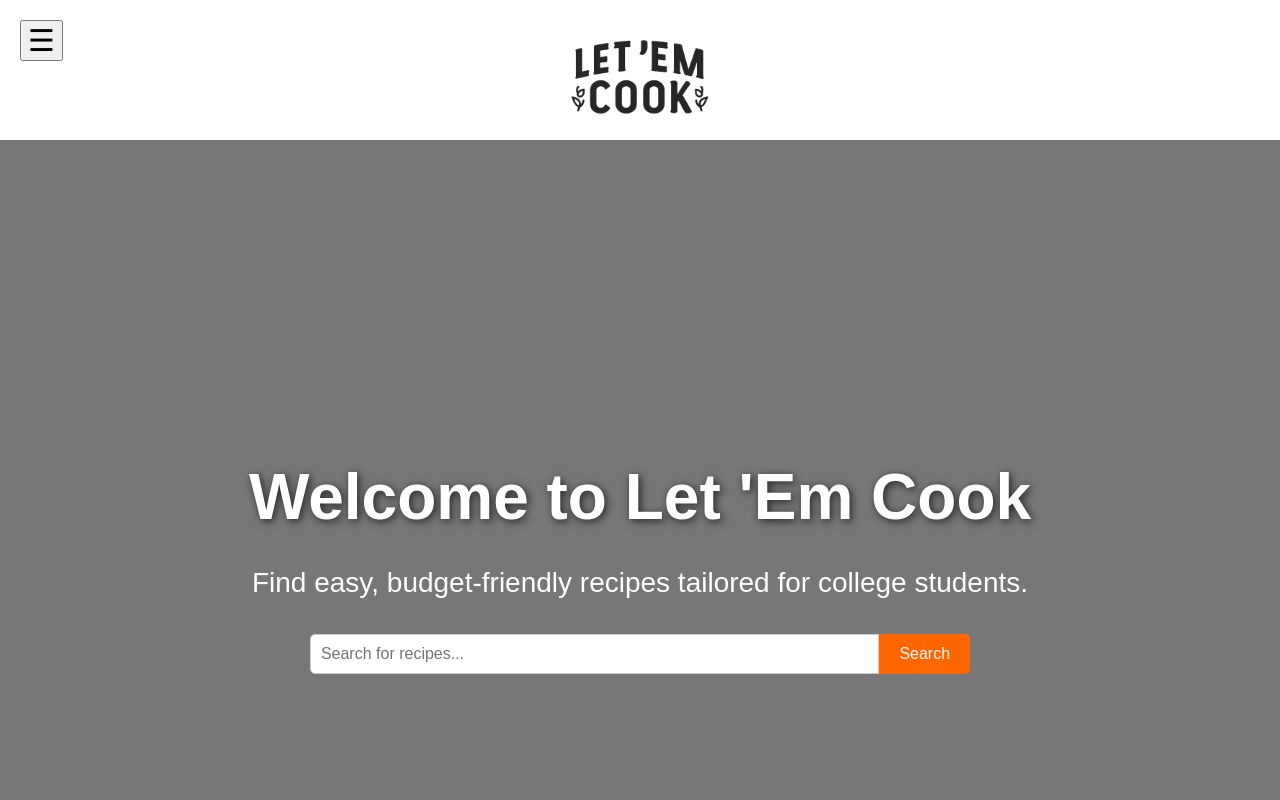
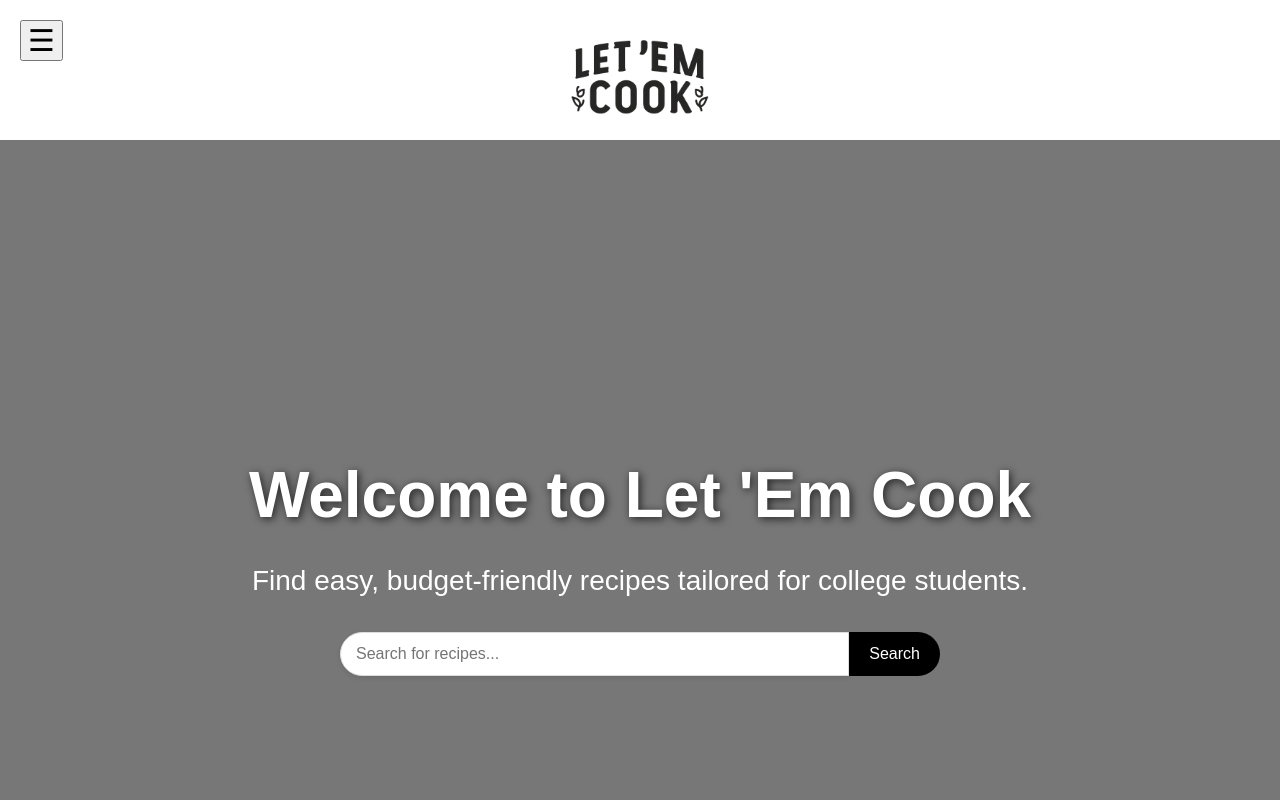
Before and after one commit to tenzinpalden/Let-Em-Cook, a React (Create React App) app in the folder letemcook/: page / in a window 1280 px wide. Shown: the top 800 px of the page. Built offline with nearby package versions, Linux system fonts and the light colour scheme.

Commit message:
update the search bar

```diff
--- a/letemcook/src/pages/HomePage.css
+++ b/letemcook/src/pages/HomePage.css
@@ -59,34 +59,45 @@
     color: white;
   }
 
+  /* Search Bar Form */
 .search-bar-form {
   display: flex;
   justify-content: center;
   margin-top: 20px;
+  max-width: 600px;
+  margin-left: auto;
+  margin-right: auto;
 }
 
 .search-input {
-    width: 70%;
-    padding: 10px;
+  width: 80%;
+  padding: 12px 15px;
   font-size: 1em;
-    border: 1px solid #ccc;
-    border-radius: 5px 0 0 5px;
+  border: 1px solid #ddd;
+  border-radius: 25px 0 0 25px;
   outline: none;
+  box-shadow: 0 2px 5px rgba(0, 0, 0, 0.1);
+  transition: border-color 0.2s ease, box-shadow 0.2s ease;
+}
+
+.search-input:focus {
+  box-shadow: 0 3px 8px rgba(0, 0, 0, 0.2);
 }
 
 .search-button {
-    padding: 10px 20px;
+  padding: 12px 20px;
   font-size: 1em;
-    background-color: #ff6600;
+  background-color: black;
   color: white;
   border: none;
-    border-radius: 0 5px 5px 0;
+  border-radius: 0 25px 25px 0;
   cursor: pointer;
-    transition: background-color 0.3s;
+  transition: background-color 0.2s ease, box-shadow 0.2s ease;
 }
 
 .search-button:hover {
   background-color: #cc5200;
+  box-shadow: 0 3px 8px rgba(0, 0, 0, 0.2);
 }
 
   /* Dropdown Styles */
```
Lines whose indentation alone changed are shown as unchanged.
